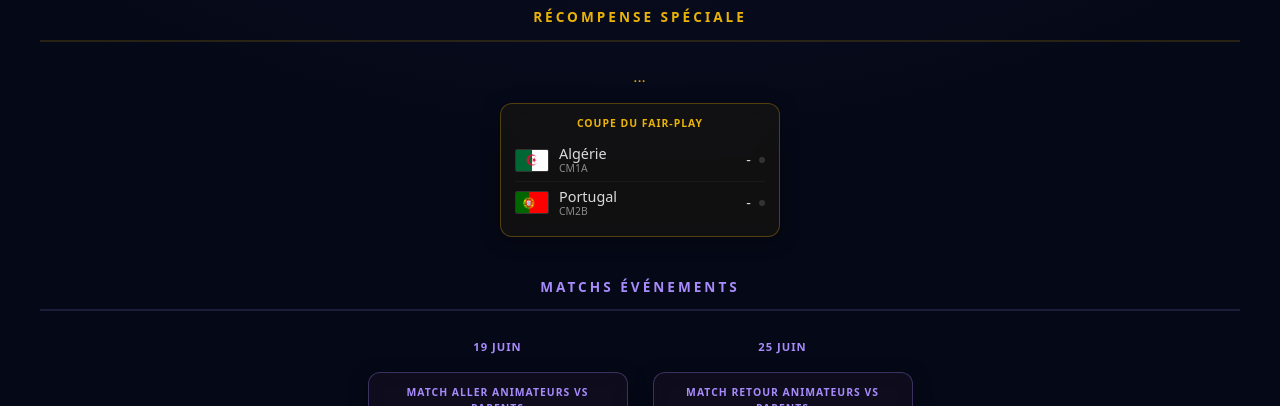
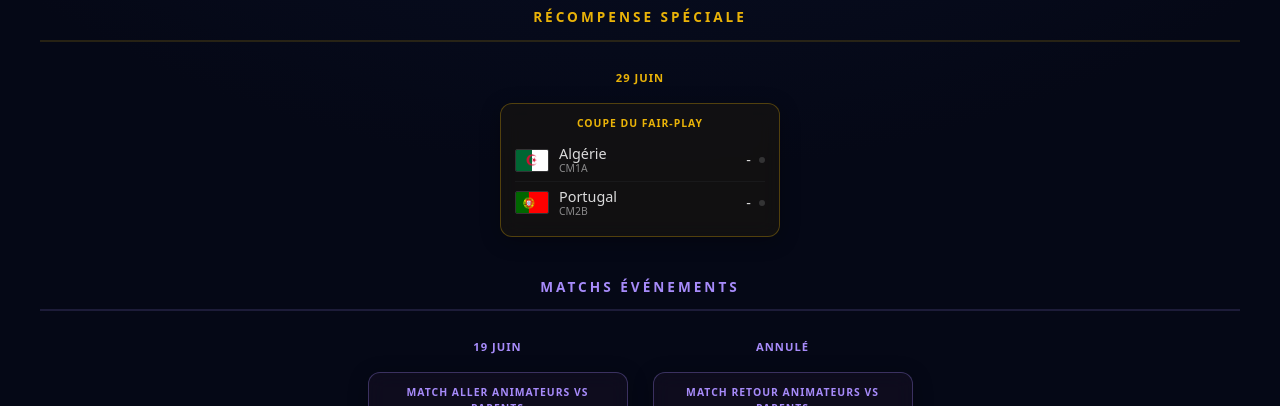
Before and after one commit to RayaneO18/Tournament, a Next.js app: page /phase-finale in a window 1280 px wide. Shown: the part 995-1401 px from the top of the page. Built offline with nearby package versions, Linux system fonts and the light colour scheme.

Commit message:
Nouvelle date pour la fin du tournoi

```diff
--- a/app/page.tsx
+++ b/app/page.tsx
@@ -28,6 +28,9 @@ export default function Page() {
           <br></br>
           <br></br>
           Mis à jour le 24/06 : La canicule frappe encore, la rencontre du 25 juin et celle du 26 juin sont reportées à un date ultérieure.
+          <br></br>
+          <br></br>
+          Mis à jour le 28/06 : De nouvelles dates ont été fixées pour la finale, la 3ème place, la Coupe du fair-play et la cérémonie de clôture.
         </p>
       </div>
 
@@ -42,7 +45,7 @@ export default function Page() {
             <strong>Événement de fin de tournoi :</strong> Rassemblement de toutes les équipes pour procéder à la remise de toutes les récompenses.
           </p>
           <div className={styles.apercuRewardBadge}>
-            Lundi 29 Juin
+            Vendredi 3 juillet
           </div>
         </div>
       </div>
--- a/data/data.ts
+++ b/data/data.ts
@@ -130,14 +130,14 @@ export const initialDemis: Match[] = [
   { eq1: "", score1: 4, tab1: null, eq2: "", score2: 1, tab2: null, poule: "Demi-finale", date: "16 Juin" },
 ];
 
-export const initialFinale: Match = { eq1: "", score1: null, tab1: null, eq2: "", score2: null, tab2: null, poule: "Finale", date: "26 Juin" };
+export const initialFinale: Match = { eq1: "", score1: null, tab1: null, eq2: "", score2: null, tab2: null, poule: "Finale", date: "2 juillet" };
 
-export const initialPetiteFinale: Match = { eq1: "", score1: null, tab1: null, eq2: "", score2: null, tab2: null, poule: "3ème place", date: "..." };
+export const initialPetiteFinale: Match = { eq1: "", score1: null, tab1: null, eq2: "", score2: null, tab2: null, poule: "3ème place", date: "30 juin" };
 
 export const initialMatchsSpeciaux: Match[] = [
   { eq1: "Animateurs", score1: 4, eq2: "Parents", score2: 5, poule: "Spécial", date: "19 Juin", label: "MATCH ALLER ANIMATEURS VS PARENTS" },
-  { eq1: "Algérie", score1: null, tab1: null, eq2: "Portugal", score2: null, tab2: null, poule: "Spécial", date: "...", label: "COUPE DU FAIR-PLAY" },
-  { eq1: "Parents", score1: null, tab1: null, eq2: "Animateurs", score2: null, tab2: null, poule: "Spécial", date: "25 Juin", label: "MATCH RETOUR ANIMATEURS VS PARENTS" }
+  { eq1: "Algérie", score1: null, tab1: null, eq2: "Portugal", score2: null, tab2: null, poule: "Spécial", date: "29 juin", label: "COUPE DU FAIR-PLAY" },
+  { eq1: "Parents", score1: null, tab1: null, eq2: "Animateurs", score2: null, tab2: null, poule: "Spécial", date: "annulé", label: "MATCH RETOUR ANIMATEURS VS PARENTS" }
 ];
 
 // --- 4. DONNÉES DE LA COUPE DES CP (Scores mis à jour) ---
```
